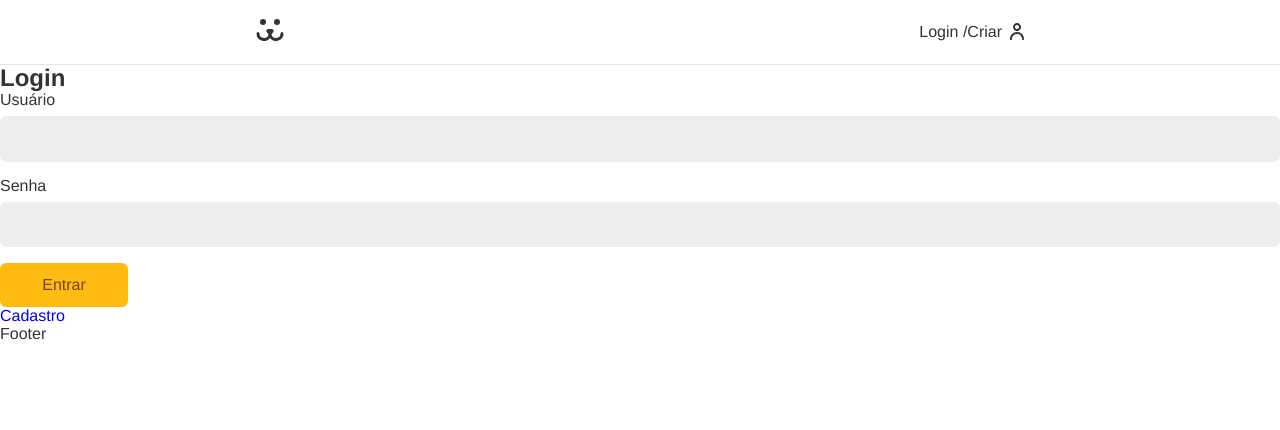
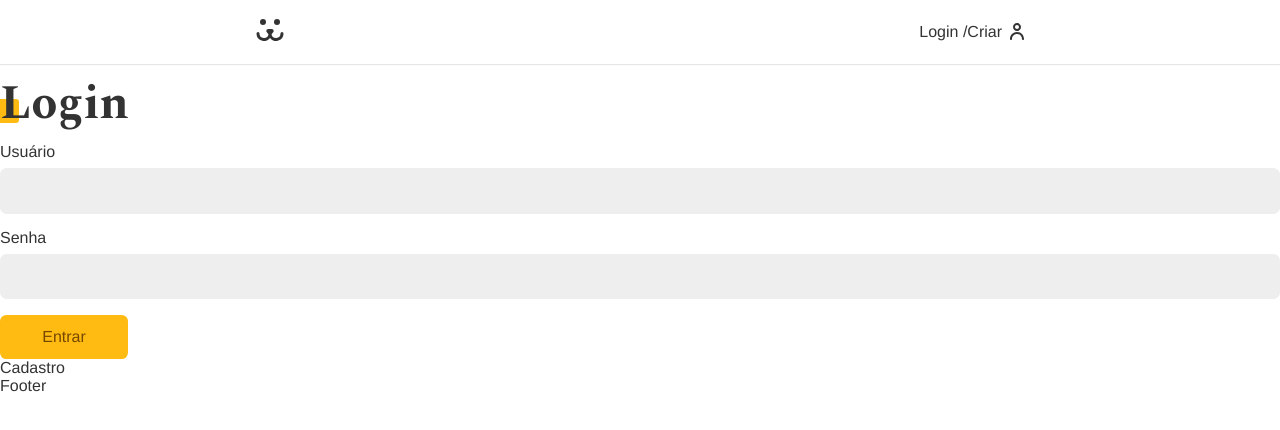
Before and after one commit to Lucaszanin/dogs-final, a React (Create React App) app: page /login in a window 1280 px wide. Shown: the top 430 px of the page. Built offline with nearby package versions, Linux system fonts and the light colour scheme.

Commit message:
feat(Context): melhorando a logica de login do usuário

```diff
--- a/src/App.css
+++ b/src/App.css
@@ -1,3 +1,5 @@
+@import url("https://fonts.googleapis.com/css2?family=Spectral:wght@700&display=swap");
+
 * {
   box-sizing: border-box;
 }
@@ -33,6 +35,7 @@
 
 a {
   text-decoration: none;
+  color: #333;
 }
 
 button,
@@ -48,3 +51,38 @@
   padding: 0 1rem;
   margin: 0 auto;
 }
+
+.title {
+  font-family: var(--type-second);
+  line-height: 1;
+  font-size: 3rem;
+  margin: 1rem 0;
+  position: relative;
+  z-index: 1;
+}
+
+.title::after {
+  content: "";
+  display: block;
+  width: 1.5rem;
+  height: 1.5rem;
+  position: absolute;
+  background: #fb1;
+  bottom: 5px;
+  left: -5px;
+  border-radius: 0.2rem;
+  z-index: -1;
+}
+
+.animeLeft {
+  opacity: 0;
+  transform: translateX(-30px);
+  animation: animeLeft 0.3s forwards;
+}
+
+@keyframes animeLeft {
+  to {
+    opacity: 1;
+    transform: initial;
+  }
+}
--- /dev/null
+++ b/src/Components/Helper/Error.jsx
@@ -0,0 +1,10 @@
+import React from "react";
+
+export const Error = ({err}) => {
+  if (!err) return null;
+  return (
+    <>
+      <p style={{ color: "#F31", margin: "1rem 0" }}>{err}</p>
+    </>
+  );
+};
--- a/src/Components/Login/Login.jsx
+++ b/src/Components/Login/Login.jsx
@@ -1,11 +1,17 @@
-import React from "react";
-import { Route, Routes } from "react-router-dom";
+import {useContext }from "react";
+import { Navigate, Route, Routes } from "react-router-dom";
 import LoginForm from "./LoginForm";
 import LoginCreate from "./LoginCreate";
 import LoginPasswordLost from "./LoginPasswordLost";
 import LoginPasswordReset from "./LoginPasswordReset";
+import { UserContext } from "../../Context/UserContext";
+
 
 function Login() {
+
+  const { login } = useContext(UserContext);
+
+  if (login === true) return <Navigate to="/conta" />;
   return (
     <div>
       <Routes>
--- a/src/Components/Login/LoginForm.jsx
+++ b/src/Components/Login/LoginForm.jsx
@@ -4,6 +4,7 @@
 import Button from "../Form/Button";
 import Input from "../Form/Input";
 import { UserContext } from "../../Context/UserContext";
+import { Error } from "../Helper/Error";
 
 function LoginForm() {
   const username = useForm();
@@ -19,13 +20,17 @@
   }
 
   return (
-    <section>
-      <h1>Login</h1>
+    <section className="animeLeft">
+      <h1 className="title">Login</h1>
       <form action="" onSubmit={handleSubmit}>
         <Input label="Usuário" type="text" name="username" {...username} />
         <Input label="Senha" type="password" name="password" {...password} />
-        <Button>Entrar</Button>
-        {error && <p>{error}</p>}
+        {loading ? (
+          <Button disabled>Carregando...</Button>
+        ) : (
+          <Button>Entrar</Button>
+        )}
+        <Error err={error}/>
       </form>
       <Link to="/login/criar">Cadastro</Link>
     </section>
--- a/src/Context/UserContext.jsx
+++ b/src/Context/UserContext.jsx
@@ -1,4 +1,5 @@
-import { createContext, useState, useEffect } from "react";
+import { createContext, useCallback, useEffect, useState } from "react";
+import { useNavigate } from "react-router-dom";
 import { TOKEN_POST, TOKEN_VALIDATE_POST, USER_GET } from "../api";
 
 export const UserContext = createContext();
@@ -8,27 +9,19 @@
   const [login, setLogin] = useState(null);
   const [loading, setLoading] = useState(false);
   const [error, setError] = useState(null);
+  const navigate = useNavigate();
 
-  useEffect(() => {
-    async function autoLogin() {
-      const token = window.localStorage.getItem("token");
-      if (token) {
-        try {
-          setError(null);
-          setLoading(true);
-          const { url, options } = TOKEN_VALIDATE_POST(token);
-          const response = await fetch(url, options);
-          if (!response.ok) throw new Error("Token inválido");
-          await getUser(token);
-        } catch (err) {
-          userLogout();
-        } finally {
-          setLoading(false);
-        }
-      }
-    }
-    autoLogin();
-  }, []);
+  const userLogout = useCallback(
+    async function () {
+      setData(null);
+      setError(null);
+      setLoading(false);
+      setLogin(false);
+      window.localStorage.removeItem("token");
+      navigate("/login");
+    },
+    [navigate]
+  );
 
   async function getUser(token) {
     const { url, options } = USER_GET(token);
@@ -48,6 +41,7 @@
       const { token } = await tokenRes.json();
       window.localStorage.setItem("token", token);
       await getUser(token);
+      navigate("/conta");
     } catch (err) {
       setError(err.message);
       setLogin(false);
@@ -56,13 +50,26 @@
     }
   }
 
-  async function userLogout() {
-    setData(null);
-    setError(null);
-    setLoading(false);
-    setLogin(false);
-    window.localStorage.removeItem("token");
-  }
+  useEffect(() => {
+    async function autoLogin() {
+      const token = window.localStorage.getItem("token");
+      if (token) {
+        try {
+          setError(null);
+          setLoading(true);
+          const { url, options } = TOKEN_VALIDATE_POST(token);
+          const response = await fetch(url, options);
+          if (!response.ok) throw new Error("Token inválido");
+          await getUser(token);
+        } catch (err) {
+          await userLogout();
+        } finally {
+          setLoading(false);
+        }
+      }
+    }
+    autoLogin();
+  }, [userLogout]);
 
   return (
     <UserContext.Provider
```
